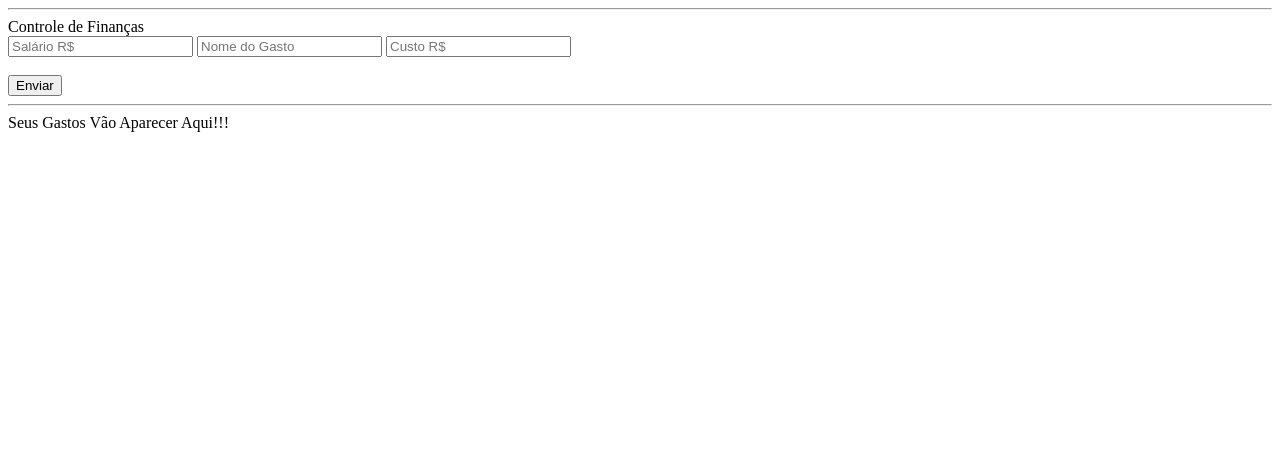
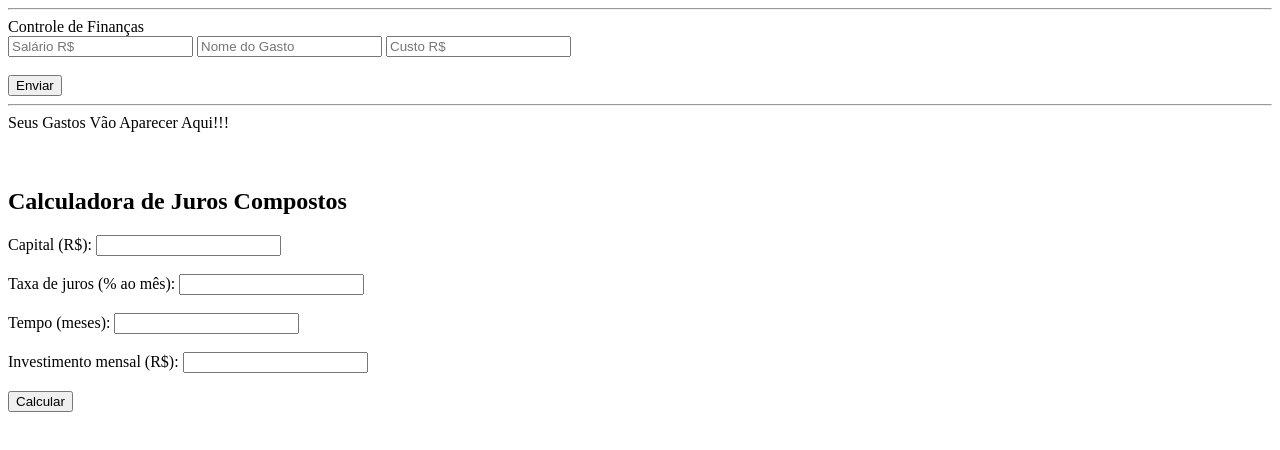
Before and after one commit to Zgplay056/PI_DEVS_Bacin-Gabriel, a plain HTML site: page index.html in a window 1280 px wide. Drawn offline with Linux system fonts and the light colour scheme.

Commit message:
Update index.html

```diff
--- a/index.html
+++ b/index.html
@@ -22,6 +22,18 @@
     <br>
     <div id="sobra">
     </div>
+        <div id="juros">
+            <h2>Calculadora de Juros Compostos</h2>
+            <label for="principal">Capital (R$):</label>
+            <input type="number" id="principal" min="0" step="any" required><br><br>
+            <label for="taxa">Taxa de juros (% ao mês):</label>
+            <input type="number" id="taxa" min="0" step="any" required><br><br>
+            <label for="tempo">Tempo (meses):</label>
+            <input type="number" id="tempo" min="0" step="1" required><br><br>
+            <label for="investimento">Investimento mensal (R$):</label>
+            <input type="number" id="investimento" min="0" step="any" required><br><br>
+            <button onclick="calcularJurosCompostos()">Calcular</button>
+        <div id="resultadoJuros"></div>
  <script src="P.I.js"></script>
 </body>
 </html>
```
